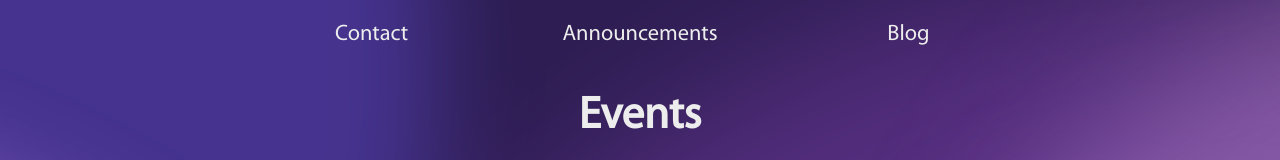
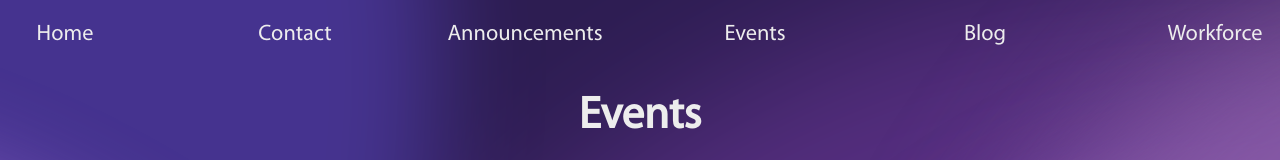
Before and after one commit to josssss07/event-page-demo, a plain HTML site: page index.html in a window 1280 px wide. Shown: the top 160 px of the page. Drawn offline with Linux system fonts and the light colour scheme.

Commit message:
more refinements

```diff
--- a/index.html
+++ b/index.html
@@ -42,7 +42,7 @@
 
     <title>Malhar Fest 2023 - Eye of the Storm</title>
     <link rel="stylesheet" href="./style.css" />
-    <link rel="stylesheet" href="./cards.css">
+    <link rel="stylesheet" href="./cards.css" />
     <link
       rel="shortcut icon"
       href="./assets/favicon/favicon-32x32.png"
@@ -60,8 +60,6 @@
       href="https://fonts.googleapis.com/css2?family=Poppins&display=swap"
       rel="stylesheet"
     />
-
-
   </head>
 
   <body id="body">
@@ -74,8 +72,8 @@
       <div class="seven"></div>
       <div class="five"></div>
       <div class="six"></div>
+    </div>
 
-    </div>
     <nav id="navbar">
       <div class="nav-container">
         <button class="hamburger">
@@ -85,6 +83,9 @@
         </button>
 
         <div class="menu">
+          <div class="nav-item">
+            <a aria-label="Link to Contact Us Page" href="#">Home</a>
+          </div>
           <div class="nav-item">
             <a
               aria-label="Link to Contact Us Page"
@@ -101,14 +102,24 @@
           </div>
           <div class="nav-item">
             <a
+              href="#"
+              >Events</a
+            >
+          </div>
+          <div class="nav-item">
+            <a
               href="https://blog.malharfest.in"
               aria-label="Link to Announcements Page on Linktree"
               >Blog</a
             >
           </div>
+          <div class="nav-item">
+            <a aria-label="Link to Contact Us Page" href="#">Workforce</a>
+          </div>
         </div>
 
         <div class="mobile-menu">
+          <a aria-label="Link to Contact Us Page" href="#">Home</a>
           <a
             href="../pages/Contact/index.html"
             aria-label="Link to Contact Us Page"
@@ -124,6 +135,7 @@
             aria-label="Link to Official Malhar Blog"
             >Blog</a
           >
+          <a aria-label="Link to Contact Us Page" href="#">Workforce</a>
         </div>
       </div>
     </nav>
@@ -136,11 +148,7 @@
       <div class="dept-card-container">
         <div class="deptCard">
           <div class="main">
-              <img
-                class="deptIcon"
-                src="./assets/depticon1.png"
-                alt="deptCard"
-              />
+            <img class="deptIcon" src="./assets/depticon1.png" alt="deptCard" />
             <h2>Western Performing Arts</h2>
             <p class="description">
               Welcome to the bright side! Overflowing with energy and
@@ -163,11 +171,7 @@
 
         <div class="deptCard">
           <div class="main">
-              <img
-                class="deptIcon"
-                src="./assets/depticon1.png"
-                alt="deptCard"
-              />
+            <img class="deptIcon" src="./assets/depticon1.png" alt="deptCard" />
             <h2>Indian Performing Arts</h2>
             <p class="description">
               Indian Performing Arts believes in staying desi at heart and
@@ -191,11 +195,7 @@
         <div class="dept-card-container"> -->
         <div class="deptCard">
           <div class="main">
-              <img
-                class="deptIcon"
-                src="./assets/depticon1.png"
-                alt="deptCard"
-              />
+            <img class="deptIcon" src="./assets/depticon1.png" alt="deptCard" />
             <h2>Fine Arts</h2>
             <p class="description">
               Fine Arts believes in taking the ordinary and turning it into
@@ -216,11 +216,7 @@
         </div>
         <div class="deptCard">
           <div class="main">
-              <img
-                class="deptIcon"
-                src="./assets/depticon1.png"
-                alt="deptCard"
-              />
+            <img class="deptIcon" src="./assets/depticon1.png" alt="deptCard" />
             <h2>Entertainment, Theatricals and Contests</h2>
             <p class="description">
               Perfunctorily call us dysfunctional,malfunctional or even
@@ -245,11 +241,7 @@
         <div class="dept-card-container"> -->
         <div class="deptCard">
           <div class="main">
-              <img
-                class="deptIcon"
-                src="./assets/depticon1.png"
-                alt="deptCard"
-              />
+            <img class="deptIcon" src="./assets/depticon1.png" alt="deptCard" />
             <h2>Crossover</h2>
             <p class="description">
               Malhar is about many aspects, like cooperation, collaboration and
@@ -272,11 +264,7 @@
 
         <div class="deptCard">
           <div class="main">
-              <img
-                class="deptIcon"
-                src="./assets/depticon1.png"
-                alt="deptCard"
-              />
+            <img class="deptIcon" src="./assets/depticon1.png" alt="deptCard" />
             <h2>Literary Arts</h2>
             <p class="description">
               Is binge-watching quiz shows like Jeopardy and Million Pound Drop
@@ -297,7 +285,6 @@
         </div>
       </div>
     </div>
-    </div>
 
     <script src="./nav.js"></script>
   </body>
--- a/style.css
+++ b/style.css
@@ -61,7 +61,7 @@ body {
 /*navbar start*/
 
 .nav-container {
-  max-width: 1300px;
+  max-width: 1600px;
   margin: 0 auto;
   display: flex;
   align-items: center;
@@ -138,7 +138,7 @@ nav {
 .menu {
   display: none;
   flex: 0.7 1 0%;
-  justify-content: space-evenly;
+  justify-content: space-between;
   margin: 5px -16px;
 }
 
@@ -154,7 +154,7 @@ nav {
 }
 
 .nav-item {
-  width: 200px;
+  width: 230px;
   text-align: center;
 }
 
```
Lines whose indentation alone changed are shown as unchanged.
